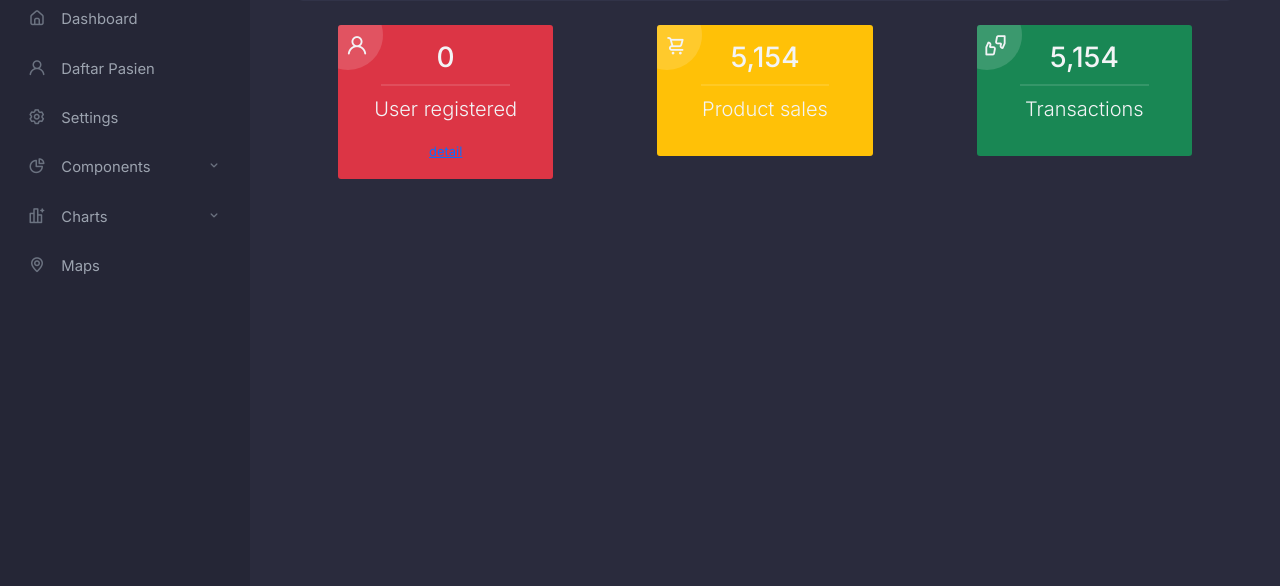
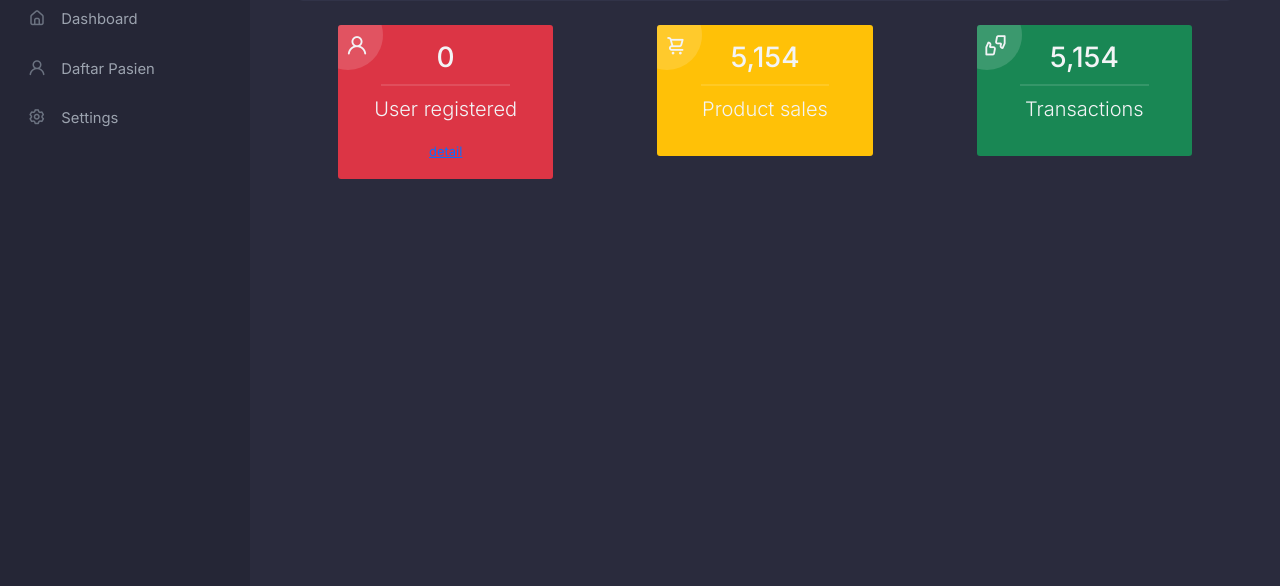
Before and after one commit to maulanaakram919/sarikusuma3, a CodeIgniter app: page /database/index.php/admin/index in a window 1280 px wide. Shown: the part 214-800 px from the top of the page. Run offline with CodeIgniter, Linux system fonts and the light colour scheme; data that the repository does not hold is empty; some libraries are stand-ins or nearby versions.

Commit message:
hidden unused menu sidebar

```diff
--- a/application/views/admin/sidebar.php
+++ b/application/views/admin/sidebar.php
@@ -73,7 +73,7 @@
                 <li><a href="#">ipsum dolor sit</a></li>
             </ul>
         </li>
-        <li class="has-dropdown">
+        <!-- <li class="has-dropdown">
             <i class="uil-chart-pie-alt"></i><a href="#"> Components</a>
             <ul class="sidebar-dropdown list-unstyled">
                 <li><a href="#">Lorem ipsum</a></li>
@@ -95,7 +95,7 @@
         </li>
         <li class="">
             <i class="uil-map-marker"></i><a href="#"> Maps</a>
-        </li>
+        </li> -->
     </ul>
 </aside>
 <section id="wrapper">
```
